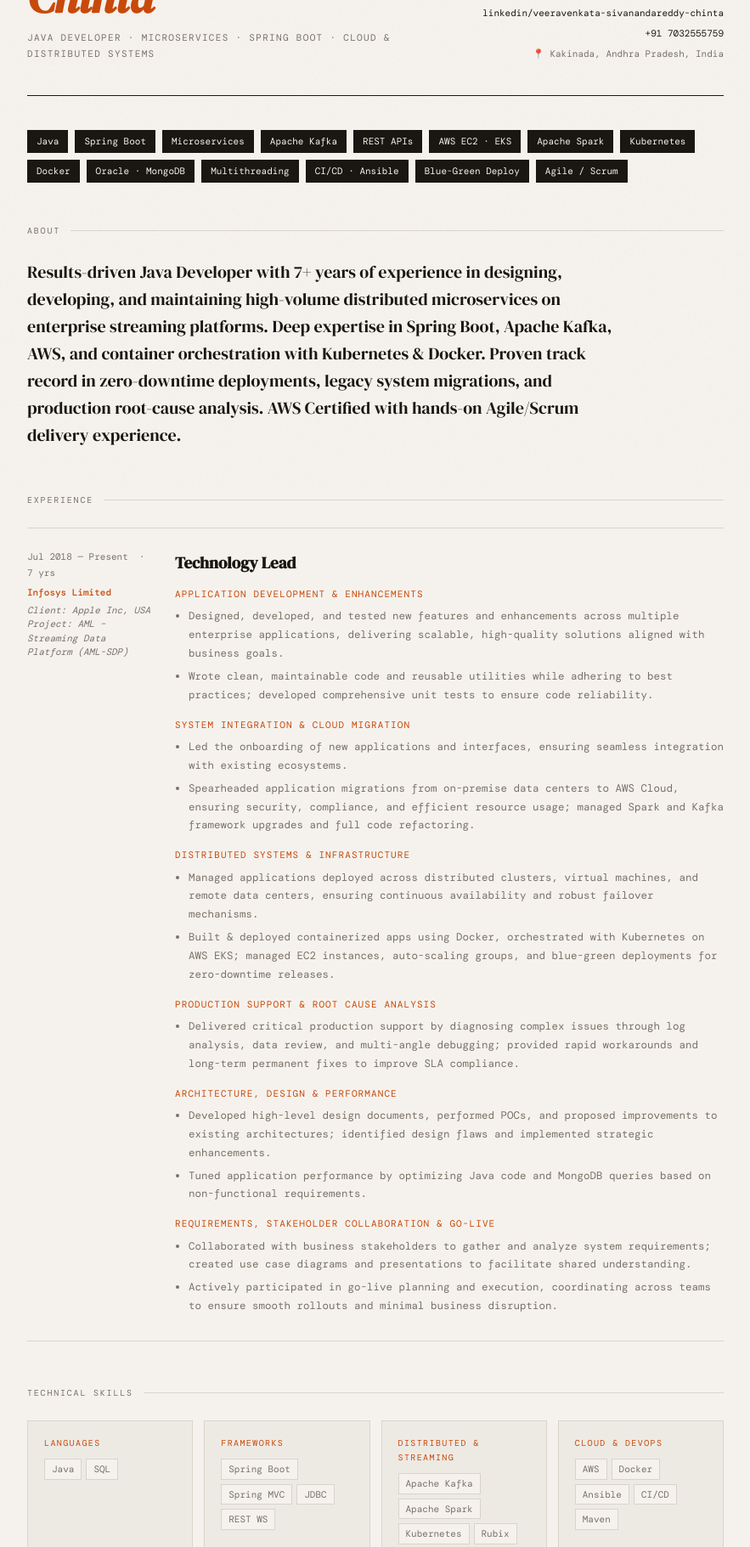
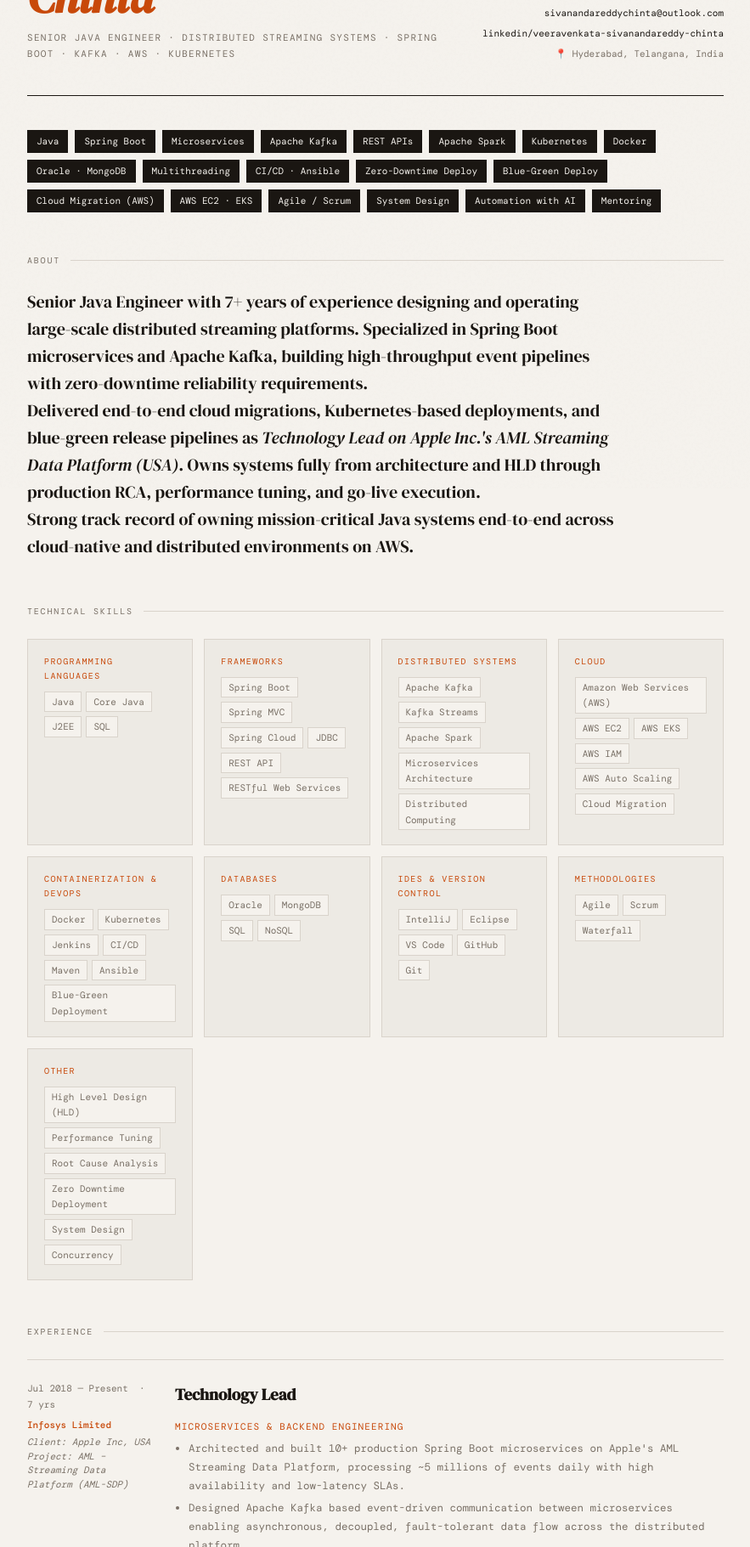
Before and after one commit to sivanandareddychinta/sivanandareddychinta.github.io, a plain HTML site: page index.html in a window 1280 px wide. Shown: the part 225-2046 px from the top of the page at 85% size, without its empty margins (198-1081 px from the left). Drawn offline with nearby package versions, Linux system fonts and the light colour scheme; a web font is replaced by a local one.

Commit message:
Revise personal details and update skills section
Updated the title and professional description, modified contact information, and enhanced technical skills and experience sections.

```diff
--- a/index.html
+++ b/index.html
@@ -3,7 +3,7 @@
 <head>
   <meta charset="UTF-8" />
   <meta name="viewport" content="width=device-width, initial-scale=1.0"/>
-  <title>Veera Venkata Sivananda Reddy Chinta — Java Developer</title>
+  <title>Veera Venkata Sivananda Reddy Chinta — Senior Java Engineer</title>
   <link href="https://fonts.googleapis.com/css2?family=DM+Serif+Display:ital@0;1&family=DM+Mono:wght@300;400;500&display=swap" rel="stylesheet"/>
   <style>
     *, *::before, *::after { box-sizing: border-box; margin: 0; padding: 0; }
@@ -326,44 +326,152 @@
   <header>
     <div>
       <h1 class="name">Veera Venkata Sivananda Reddy <em>Chinta</em> </h1>
-      <p class="title-tag">Java Developer · Microservices · Spring Boot · Cloud & Distributed Systems</p>
+      <p class="title-tag">Senior Java Engineer · Distributed Streaming Systems · Spring Boot · Kafka · AWS · Kubernetes </p>
     </div>
     <nav class="contact-links">
-      <a href="mailto:sivanandareddy135@gmail.com">sivanandareddy135@gmail.com</a>
+      <a href="mailto:sivanandareddychinta@outlook.com">sivanandareddychinta@outlook.com</a>
       <a href="https://linkedin.com/in/veeravenkata-sivanandareddy-chinta" target="_blank">linkedin/veeravenkata-sivanandareddy-chinta</a>
-      <a href="tel:+917032555759">+91 7032555759</a>
-      <span class="contact-plain">📍 Kakinada, Andhra Pradesh, India</span>
+      <!-- <a href="tel:+917032555759">+91 7032555759</a> -->
+      <span class="contact-plain">📍 Hyderabad, Telangana, India</span>
     </nav>
   </header>
 
-  <!-- CORE BADGES -->
+ <!-- CORE BADGES -->
   <div class="badge-strip">
     <span class="badge">Java</span>
     <span class="badge">Spring Boot</span>
     <span class="badge">Microservices</span>
     <span class="badge">Apache Kafka</span>
     <span class="badge">REST APIs</span>
-    <span class="badge">AWS EC2 · EKS</span>
     <span class="badge">Apache Spark</span>
     <span class="badge">Kubernetes</span>
     <span class="badge">Docker</span>
     <span class="badge">Oracle · MongoDB</span>
     <span class="badge">Multithreading</span>
     <span class="badge">CI/CD · Ansible</span>
+    <span class="badge">Zero-Downtime Deploy</span>
     <span class="badge">Blue-Green Deploy</span>
+    <span class="badge">Cloud Migration (AWS)</span>
+    <span class="badge">AWS EC2 · EKS</span>
     <span class="badge">Agile / Scrum</span>
+    <span class="badge">System Design</span>
+    <span class="badge">Automation with AI</span>
+    <span class="badge">Mentoring</span>
   </div>
 
-  <!-- ABOUT -->
+    <!-- ABOUT -->
   <section>
     <p class="section-label">About</p>
     <p class="about-text">
-      Results-driven Java Developer with 7+ years of experience in designing, developing, and maintaining
-      high-volume distributed microservices on enterprise streaming platforms. Deep expertise in
-      Spring Boot, Apache Kafka, AWS, and container orchestration with Kubernetes &amp; Docker.
-      Proven track record in zero-downtime deployments, legacy system migrations, and production
-      root-cause analysis. AWS Certified with hands-on Agile/Scrum delivery experience.
+      Senior Java Engineer with 7+ years of experience designing and operating
+      large-scale distributed streaming platforms. Specialized in Spring Boot
+      microservices and Apache Kafka, building high-throughput event pipelines
+      with zero-downtime reliability requirements.
+      <br> Delivered end-to-end cloud migrations, Kubernetes-based deployments, and
+      blue-green release pipelines as <i>Technology Lead on Apple Inc.'s AML
+      Streaming Data Platform (USA)</i>. Owns systems fully from architecture and
+      HLD through production RCA, performance tuning, and go-live execution.</br>
+      Strong track record of owning mission-critical Java systems end-to-end
+      across cloud-native and distributed environments on AWS.</br>
     </p>
+  </section>
+
+  <!-- TECHNICAL SKILLS -->
+  <section>
+    <p class="section-label">Technical Skills</p>
+    <div class="skills-grid">
+      <div class="skill-group">
+        <span class="skill-group-name">Programming Languages</span>
+        <div class="skill-list">
+          <span class="skill-tag">Java</span>
+          <span class="skill-tag">Core Java</span>
+          <span class="skill-tag">J2EE</span>
+          <span class="skill-tag">SQL</span>
+        </div>
+      </div>
+      <div class="skill-group">
+        <span class="skill-group-name">Frameworks</span>
+        <div class="skill-list">
+          <span class="skill-tag">Spring Boot</span>
+          <span class="skill-tag">Spring MVC</span>
+          <span class="skill-tag">Spring Cloud</span>
+          <span class="skill-tag">JDBC</span>
+          <span class="skill-tag">REST API</span>
+          <span class="skill-tag">RESTful Web Services</span>
+        </div>
+      </div>
+      <div class="skill-group">
+        <span class="skill-group-name">Distributed Systems</span>
+        <div class="skill-list">
+          <span class="skill-tag">Apache Kafka</span>
+          <span class="skill-tag">Kafka Streams</span>
+          <span class="skill-tag">Apache Spark</span>
+          <span class="skill-tag">Microservices Architecture</span>
+          <span class="skill-tag">Distributed Computing</span>
+        </div>
+      </div>
+      <div class="skill-group">
+        <span class="skill-group-name">Cloud</span>
+        <div class="skill-list">
+          <span class="skill-tag">Amazon Web Services (AWS)</span>
+          <span class="skill-tag">AWS EC2</span>
+          <span class="skill-tag">AWS EKS</span>
+          <span class="skill-tag">AWS IAM</span>
+          <span class="skill-tag">AWS Auto Scaling</span>
+          <span class="skill-tag">Cloud Migration</span>
+        </div>
+      </div>
+      <div class="skill-group">
+        <span class="skill-group-name"> Containerization &amp; DevOps</span>
+        <div class="skill-list">
+          <span class="skill-tag">Docker</span>
+          <span class="skill-tag">Kubernetes</span>
+          <span class="skill-tag">Jenkins</span>
+          <span class="skill-tag">CI/CD</span>
+          <span class="skill-tag">Maven</span>
+          <span class="skill-tag">Ansible</span>
+          <span class="skill-tag">Blue-Green Deployment</span>
+        </div>
+      </div>
+      <div class="skill-group">
+        <span class="skill-group-name">Databases</span>
+        <div class="skill-list">
+          <span class="skill-tag">Oracle</span>
+          <span class="skill-tag">MongoDB</span>
+          <span class="skill-tag">SQL</span>
+          <span class="skill-tag">NoSQL</span>
+        </div>
+      </div>
+      <div class="skill-group">
+        <span class="skill-group-name">IDEs  &amp; Version Control</span>
+        <div class="skill-list">
+          <span class="skill-tag">IntelliJ</span>
+          <span class="skill-tag">Eclipse</span>
+          <span class="skill-tag">VS Code</span>
+          <span class="skill-tag">GitHub</span>
+          <span class="skill-tag">Git</span>
+        </div>
+      </div>
+      <div class="skill-group">
+        <span class="skill-group-name">Methodologies</span>
+        <div class="skill-list">
+          <span class="skill-tag">Agile</span>
+          <span class="skill-tag">Scrum</span>
+          <span class="skill-tag">Waterfall</span>
+        </div>
+      </div>
+      <div class="skill-group">
+        <span class="skill-group-name">Other</span>
+        <div class="skill-list">
+          <span class="skill-tag">High Level Design (HLD)</span>
+          <span class="skill-tag">Performance Tuning</span>
+          <span class="skill-tag">Root Cause Analysis</span>
+          <span class="skill-tag">Zero Downtime Deployment</span>
+          <span class="skill-tag">System Design</span>
+          <span class="skill-tag">Concurrency</span>
+        </div>
+      </div>
+    </div>
   </section>
 
   <!-- EXPERIENCE -->
@@ -378,102 +486,41 @@
       <div>
         <h3 class="job-title">Technology Lead </h3>
         <div class="job-desc">
-          <p style="font-size:11px;letter-spacing:0.1em;text-transform:uppercase;color:var(--accent);margin-bottom:4px;margin-top:12px;">Application Development &amp; Enhancements</p>
+          <p style="font-size:11px;letter-spacing:0.1em;text-transform:uppercase;color:var(--accent);margin-bottom:4px;margin-top:12px;">Microservices &amp; Backend Engineering</p>
           <ul>
-            <li>Designed, developed, and tested new features and enhancements across multiple enterprise applications, delivering scalable, high-quality solutions aligned with business goals.</li>
-            <li>Wrote clean, maintainable code and reusable utilities while adhering to best practices; developed comprehensive unit tests to ensure code reliability.</li>
+            <li>Architected and built 10+ production Spring Boot microservices on Apple's AML Streaming Data Platform, processing ~5 millions of events daily with high availability and low-latency SLAs.</li>
+            <li>Designed Apache Kafka based event-driven communication between microservices enabling asynchronous, decoupled, fault-tolerant data flow across the distributed platform.</li>
+            <li>Developed RESTful Web Services and REST APIs for service-to-service client-facing communication.</li>
+            <li>Enforced engineering standards through clean code practices, shared library development, and unit test coverage across the Java codebase.</li>
           </ul>
-          <p style="font-size:11px;letter-spacing:0.1em;text-transform:uppercase;color:var(--accent);margin-bottom:4px;margin-top:14px;">System Integration &amp; Cloud Migration</p>
+          <p style="font-size:11px;letter-spacing:0.1em;text-transform:uppercase;color:var(--accent);margin-bottom:4px;margin-top:14px;">System Integration &amp; Automation with AI</p>
           <ul>
-            <li>Led the onboarding of new applications and interfaces, ensuring seamless integration with existing ecosystems.</li>
-            <li>Spearheaded application migrations from on-premise data centers to AWS Cloud, ensuring security, compliance, and efficient resource usage; managed Spark and Kafka framework upgrades and full code refactoring.</li>
+            <li>Leveraged AI agents via CLI to integrate end-to-end PR lifecycle stages — from Git to a home-grown Jira system, via inner sourcing — streamlining developer workflows and reducing manual handoffs.</li>
           </ul>
-          <p style="font-size:11px;letter-spacing:0.1em;text-transform:uppercase;color:var(--accent);margin-bottom:4px;margin-top:14px;">Distributed Systems &amp; Infrastructure</p>
+          <p style="font-size:11px;letter-spacing:0.1em;text-transform:uppercase;color:var(--accent);margin-bottom:4px;margin-top:14px;">Distributed Systems &amp; Data Infrastructure</p>
           <ul>
-            <li>Managed applications deployed across distributed clusters, virtual machines, and remote data centers, ensuring continuous availability and robust failover mechanisms.</li>
-            <li>Built &amp; deployed containerized apps using Docker, orchestrated with Kubernetes on AWS EKS; managed EC2 instances, auto-scaling groups, and blue-green deployments for zero-downtime releases.</li>
+            <li>Owned end-to-end reliability of Java workloads deployed across distributed clusters, virtual machines, and multi-region data centers with zero unplanned outages.</li>
+            <li>Drove Apache Kafka and Apache Spark version upgrades with full Java code refactoring maintaining SLA throughout with no downtime or data loss.</li>
+            <li>Onboarded new data sources and application interfaces into the streaming platform expanding ingestion coverage without disrupting existing pipelines.</li>
           </ul>
-          <p style="font-size:11px;letter-spacing:0.1em;text-transform:uppercase;color:var(--accent);margin-bottom:4px;margin-top:14px;">Production Support &amp; Root Cause Analysis</p>
+          <p style="font-size:11px;letter-spacing:0.1em;text-transform:uppercase;color:var(--accent);margin-bottom:4px;margin-top:14px;">Cloud &amp; Container Infrastructure</p>
           <ul>
-            <li>Delivered critical production support by diagnosing complex issues through log analysis, data review, and multi-angle debugging; provided rapid workarounds and long-term permanent fixes to improve SLA compliance.</li>
+            <li>Led migration of legacy on-premise applications to Amazon Web Services (AWS) handling security reviews, IAM configuration, resource sizing, compliance sign-off, and cutover execution.</li>
+            <li>Deployed microservices as Docker containers orchestrated on AWS EKS using Kubernetes; managed Kubernetes manifests, auto-scaling groups, and EC2 fleet across dev, staging, and production environments.</li>
+            <li>Implemented blue-green deployment pipelines eliminating downtime on all production releases and enabling same-day hotfixes without rollback risk.</li>
           </ul>
-          <p style="font-size:11px;letter-spacing:0.1em;text-transform:uppercase;color:var(--accent);margin-bottom:4px;margin-top:14px;">Architecture, Design &amp; Performance</p>
+          <p style="font-size:11px;letter-spacing:0.1em;text-transform:uppercase;color:var(--accent);margin-bottom:4px;margin-top:14px;">Production Reliability &amp; Platform Ownership</p>
           <ul>
-            <li>Developed high-level design documents, performed POCs, and proposed improvements to existing architectures; identified design flaws and implemented strategic enhancements.</li>
-            <li>Tuned application performance by optimizing Java code and MongoDB queries based on non-functional requirements.</li>
+            <li>Served as primary on-call engineer for P0 and P1 incidents on a platform with zero tolerance for data loss; resolved critical issues through log analysis, distributed tracing, and data-layer debugging.</li>
+            <li>Consistently resolved incidents with both short-term workaround and permanent root-cause fix reducing repeat incidents and improving MTTR.</li>
+            <li>Profiled and optimized Java application performance and MongoDB queries reducing query response times and resource consumption under peak load.</li>
           </ul>
-          <p style="font-size:11px;letter-spacing:0.1em;text-transform:uppercase;color:var(--accent);margin-bottom:4px;margin-top:14px;">Requirements, Stakeholder Collaboration &amp; Go-Live</p>
+          <p style="font-size:11px;letter-spacing:0.1em;text-transform:uppercase;color:var(--accent);margin-bottom:4px;margin-top:14px;">Architecture &amp; Technical Leadership</p>
           <ul>
-            <li>Collaborated with business stakeholders to gather and analyze system requirements; created use case diagrams and presentations to facilitate shared understanding.</li>
-            <li>Actively participated in go-live planning and execution, coordinating across teams to ensure smooth rollouts and minimal business disruption.</li>
+            <li>Authored High Level Design (HLD) documents and conducted POCs for major platform initiatives directly influencing architectural decisions.</li>
+            <li>Translated business requirements into system designs using sequence diagrams and use case models to align engineering and stakeholder teams.</li>
+            <li>Coordinated go-live execution across engineering, QA, operations, and business teams managing release checklists and post-deploy monitoring.</li>
           </ul>
-        </div>
-      </div>
-    </div>
-  </section>
-
-  <!-- TECHNICAL SKILLS -->
-  <section>
-    <p class="section-label">Technical Skills</p>
-    <div class="skills-grid">
-      <div class="skill-group">
-        <span class="skill-group-name">Languages</span>
-        <div class="skill-list">
-          <span class="skill-tag">Java</span>
-          <span class="skill-tag">SQL</span>
-        </div>
-      </div>
-      <div class="skill-group">
-        <span class="skill-group-name">Frameworks</span>
-        <div class="skill-list">
-          <span class="skill-tag">Spring Boot</span>
-          <span class="skill-tag">Spring MVC</span>
-          <span class="skill-tag">JDBC</span>
-          <span class="skill-tag">REST WS</span>
-        </div>
-      </div>
-      <div class="skill-group">
-        <span class="skill-group-name">Distributed & Streaming</span>
-        <div class="skill-list">
-          <span class="skill-tag">Apache Kafka</span>
-          <span class="skill-tag">Apache Spark</span>
-          <span class="skill-tag">Kubernetes</span>
-          <span class="skill-tag">Rubix</span>
-        </div>
-      </div>
-      <div class="skill-group">
-        <span class="skill-group-name">Cloud & DevOps</span>
-        <div class="skill-list">
-          <span class="skill-tag">AWS</span>
-          <span class="skill-tag">Docker</span>
-          <span class="skill-tag">Ansible</span>
-          <span class="skill-tag">CI/CD</span>
-          <span class="skill-tag">Maven</span>
-        </div>
-      </div>
-      <div class="skill-group">
-        <span class="skill-group-name">Databases</span>
-        <div class="skill-list">
-          <span class="skill-tag">Oracle</span>
-          <span class="skill-tag">MongoDB</span>
-        </div>
-      </div>
-      <div class="skill-group">
-        <span class="skill-group-name">IDEs & VCS</span>
-        <div class="skill-list">
-          <span class="skill-tag">IntelliJ</span>
-          <span class="skill-tag">Eclipse</span>
-          <span class="skill-tag">VS Code</span>
-          <span class="skill-tag">STS</span>
-          <span class="skill-tag">Git</span>
-        </div>
-      </div>
-      <div class="skill-group">
-        <span class="skill-group-name">Methodologies</span>
-        <div class="skill-list">
-          <span class="skill-tag">Agile</span>
-          <span class="skill-tag">Scrum</span>
-          <span class="skill-tag">Waterfall</span>
         </div>
       </div>
     </div>
@@ -490,13 +537,13 @@
           <div class="cert-issuer">Amazon Web Services</div>
         </div>
       </div>
-      <div class="cert-item">
+      <!-- <div class="cert-item">
         <span class="cert-icon">🏅</span>
         <div>
           <div class="cert-name">Infosys Certified AWS Cloud Practitioner</div>
           <div class="cert-issuer">Infosys Limited</div>
         </div>
-      </div>
+      </div> -->
       <div class="cert-item">
         <span class="cert-icon">🏅</span>
         <div>
@@ -510,48 +557,35 @@
   <!-- EDUCATION -->
   <section>
     <p class="section-label">Education</p>
-    <div class="edu-item">
-      <span class="edu-year">2014 — 2018</span>
       <div>
-        <h3 class="edu-degree">B.Tech — Computer Science</h3>
-        <p class="edu-school">KL University, Guntur</p>
+        <h3 class="edu-degree">Bachelor of Technology (B.Tech) — Computer Science Engineering</h3>
+        <p class="edu-school">KL University, Guntur | 2014 - 2018</p>
       </div>
-    </div>
-    <div class="edu-item">
-      <span class="edu-year">2012 — 2014</span>
-      <div>
+      <!-- <div>
         <h3 class="edu-degree">Intermediate — MPC</h3>
-        <p class="edu-school">Narayana Junior College, Kakinada</p>
+        <p class="edu-school">Narayana Junior College, Kakinada | 2012 - 2014</p>
       </div>
-    </div>
-    <div class="edu-item">
-      <span class="edu-year">2012</span>
       <div>
         <h3 class="edu-degree">Secondary School (SSC)</h3>
-        <p class="edu-school">Divya Teja EM High School, G. Mamidada</p>
-      </div>
-    </div>
-  </section>
-
-  <!-- COMPETENCIES -->
-  <section>
-    <p class="section-label">Competencies</p>
-    <div class="comp-grid">
-      <span class="comp-tag">System Design</span>
-      <span class="comp-tag">Root Cause Analysis</span>
-      <span class="comp-tag">Performance Tuning</span>
-      <span class="comp-tag">Zero-Downtime Deploy</span>
-      <span class="comp-tag">POC & Architecture</span>
-      <span class="comp-tag">Automation</span>
-      <span class="comp-tag">Mentoring</span>
-    </div>
+        <p class="edu-school">Divya Teja EM High School, G. Mamidada | 2012</p>
+      </div> -->
   </section>
 
   <!-- FOOTER -->
+  <!-- <footer>
+    <span class="footer-note">Last updated March 2026</span>
+    <span class="footer-badge"><span class="dot"></span> Open to new opportunities</span> -->
+  <!-- </footer> -->
+
   <footer>
-    <span class="footer-note">Last updated March 2026</span>
-    <!-- <span class="footer-badge"><span class="dot"></span> Open to new opportunities</span> -->
-  </footer>
+  <span class="footer-note">© <span id="current-year"></span>  <i>Sivananda Reddy Chinta</i> | Last updated March 2026</span>
+</footer>
+
+<script>
+  const now = new Date();
+  document.getElementById('current-year').textContent = now.getFullYear();
+
+</script>
 
 </div>
 </body>
```
